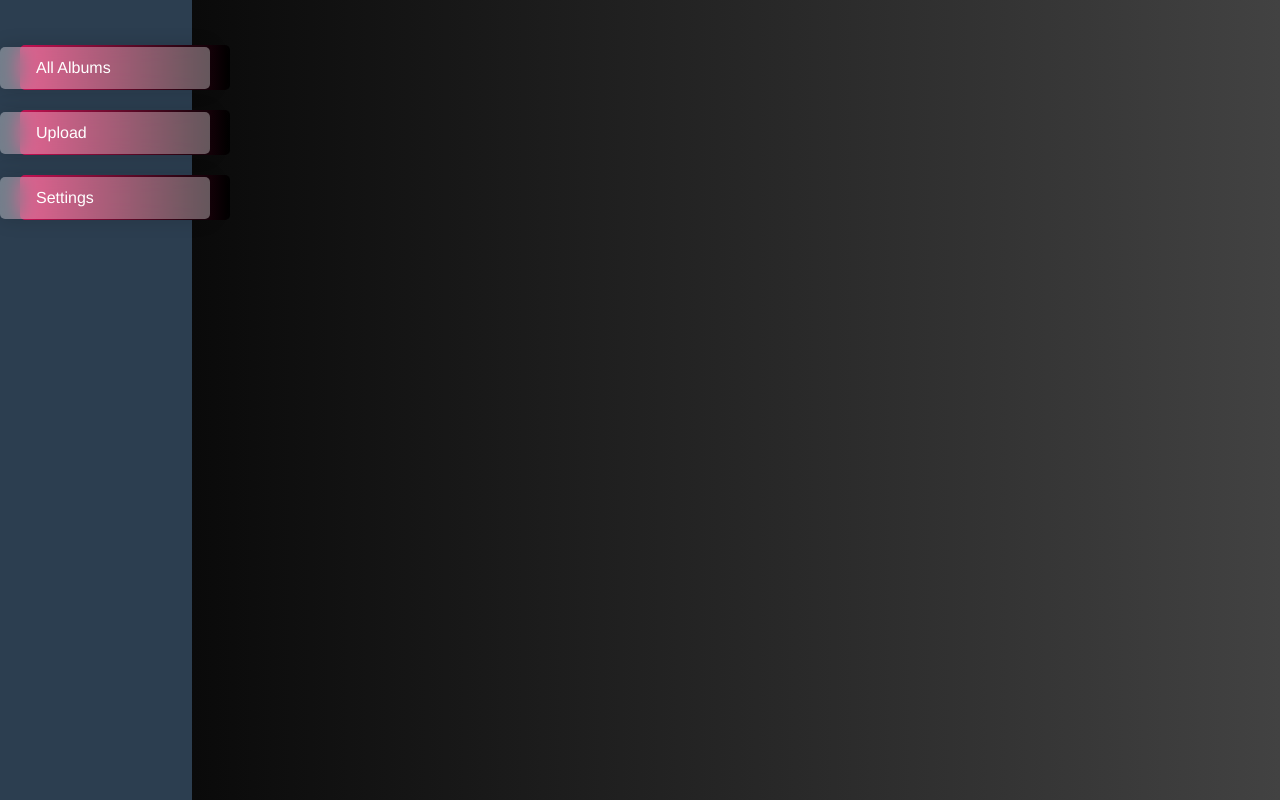
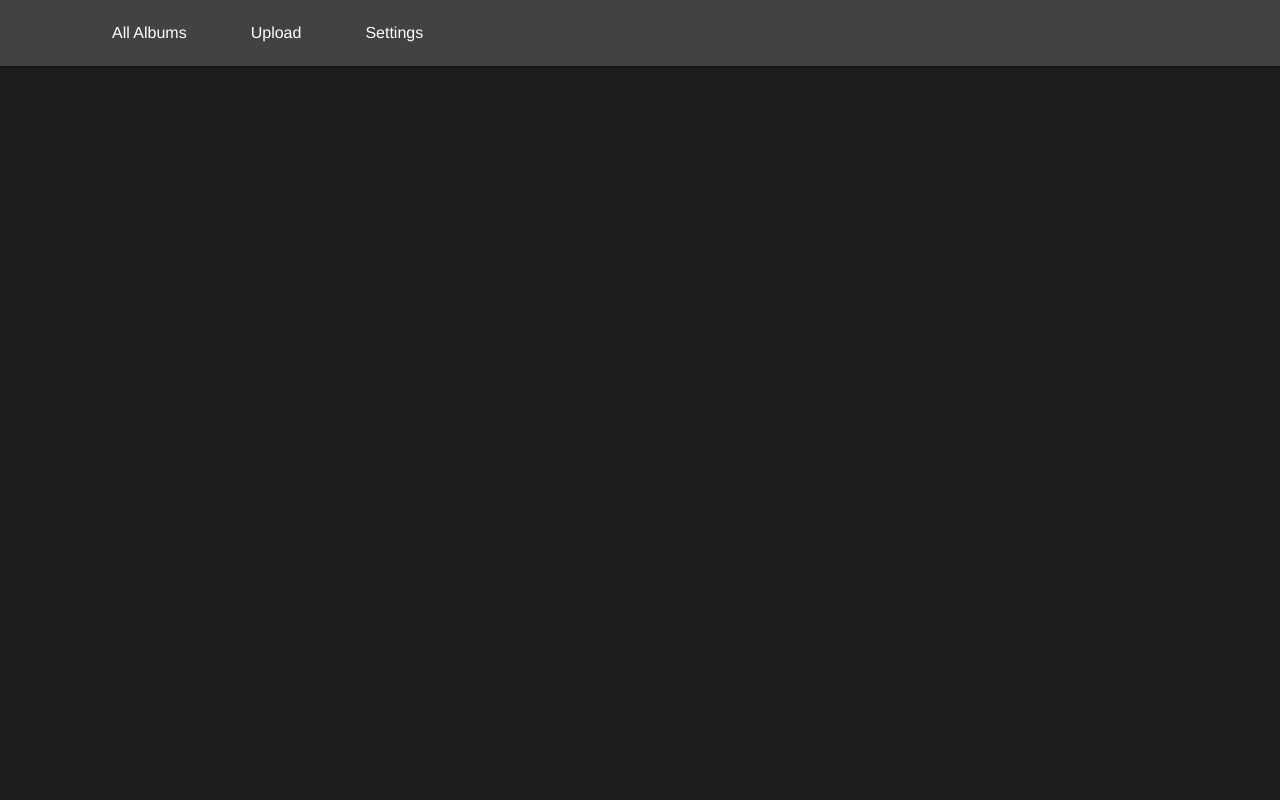
Before and after one commit to bharti404/Lowercase, a React (Create React App) app: page /admin in a window 1280 px wide. Built offline with nearby package versions, Linux system fonts and the light colour scheme.

Commit message:
remove unused var

```diff
--- a/package.json
+++ b/package.json
@@ -65,6 +65,7 @@
   },
   "devDependencies": {
     "@babel/core": "^7.26.0",
+    "@babel/plugin-proposal-private-property-in-object": "^7.21.11",
     "@babel/preset-env": "^7.26.0",
     "babel-loader": "^9.2.1"
   }
--- a/src/components/NewArtist/NewArtist.jsx
+++ b/src/components/NewArtist/NewArtist.jsx
@@ -1,20 +1,19 @@
 import React from "react";
 import "./NewArtist.css"
-import Artiststylescards from "../homepage/Artiststylescards";
+
 import Navbartoplogo from "../navbar/Navbartoplogo";
 import Footer from "../footer/Footer";
 import Prefooter from "../footer/Prefooter";
 import NewArtiststylescards from "../homepage/NewArtiststylescards";
 import artistData from "../../data/ArtistData";
 
-const ArtistNames = [
-  `DRAKE, A BOOGIE WIT THA HOODIE, GUNNA, KELHANI, PARTYNEXTDOOR, 6LACK, BRYSON TILLER, LIL TJAY,DON TOLIVER, AND TORY LANEZ, D BLOCK EUROPE, M HUNCHO, NAFE SMALLZ, `,
+// const ArtistNames = [
+//   `DRAKE, A BOOGIE WIT THA HOODIE, GUNNA, KELHANI, PARTYNEXTDOOR, 6LACK, BRYSON TILLER, LIL TJAY,DON TOLIVER, AND TORY LANEZ, D BLOCK EUROPE, M HUNCHO, NAFE SMALLZ, `,
 
-  `WEWANTWRAITHS, SKEPTA, RUSS MILLIONS, TION WAYNE, AITCH, AJ TRACEY, KREPT & KONAN, DIGDAT, ABRA CADABRA, ARRDEE, NSG, MOSTACK, STEFFLON DON, ZIEZIE, B YOUNG, NOT3S, YOUNG T & BUGSEY, WSTRN, MISS DYNAMITE, MAJESTIC, S CLUB, DAPPY, YUNGEN, DEVILMAN, BIG NARSTIE, WILEY, LETHAL BIZZLE, JAY1, CEE CHYNA, GLIZZ, M DOT R, NINO UPTOWN, SWITCH OTR, RAMZ, SWARMZ, AND KOOMZ,`,
-  ` SUB FOCUS, PENDULUM, SIGMA, DJ FRESH, WILKINSON, S.P.Y, BENNY L, ED SOLO, DEEKLINEJORDAN NORTH, KINGS OF THE ROLLERS, HEDEX, MACKY GEE, SERUM, BOU, TURNO, SOTA, CAMO & KROOKED,
- CULTURE SHOCK, BASSIC, GEORGIE RIOT, DOM WHITING EMILY MAKIS, CHARLOTTE PLANK, MR TRAUMATIK, FERRY CORSTEN, BASSHUNTER, DARKZY, WINDOW KID, MY NU LENG, SAMMY VIRJI, SKREAM, REDLIGHT, JACK FOWLER, NATHAN DAWE, SHIFT K3Y, DEEPER PURPOSE, CHRIS LORENZO, ANNIE MAC, SECONDCITY, DENIS SULTA, PATRICK TOPPING, HOT SINCE 82, EWAN MCVICAR, SOLARDO, BEN HEMSLEY, GORGON CITY, PAWSA, SWITCH DISCO, AND ALAN FITZPATRICK, ARTFUL DODGER, DJ LUCK AND MC NEAT DJ PIED PIPER, OXIDE & NEUTRINO, MATT JAM LAMONT MAJESTIC SWEET FEMALE ATTITUDE, MC DT, MONSTA BOY, STICKY, DJ CARTIER, SMOKEY BUBBLIN' B, AND HEARTLESS CREW DJ PIONEER DAVID RODIGAN, PRINCE FATTY, HORSEMEN, TROJAN SOUND SYSTEM, AND GENERAL LEVY, ZANE LOWE, JAGUAR SKILLS, THE DIXON BROTHERS, RICKIE AND MELVIN, IAMPJAY, CHARLIE SLOTH, KENNY ALLSTAR, DJ ACE, DJ SEMTEX, DJ LIMELIGHT, DJ SIMZ, , STEEL BANGLEZ.`,
-];
-const artistName =["jiya" , "dfikj" ,"dfghj" , "monkia" , "bharti" , "arti"]
+//   `WEWANTWRAITHS, SKEPTA, RUSS MILLIONS, TION WAYNE, AITCH, AJ TRACEY, KREPT & KONAN, DIGDAT, ABRA CADABRA, ARRDEE, NSG, MOSTACK, STEFFLON DON, ZIEZIE, B YOUNG, NOT3S, YOUNG T & BUGSEY, WSTRN, MISS DYNAMITE, MAJESTIC, S CLUB, DAPPY, YUNGEN, DEVILMAN, BIG NARSTIE, WILEY, LETHAL BIZZLE, JAY1, CEE CHYNA, GLIZZ, M DOT R, NINO UPTOWN, SWITCH OTR, RAMZ, SWARMZ, AND KOOMZ,`,
+//   ` SUB FOCUS, PENDULUM, SIGMA, DJ FRESH, WILKINSON, S.P.Y, BENNY L, ED SOLO, DEEKLINEJORDAN NORTH, KINGS OF THE ROLLERS, HEDEX, MACKY GEE, SERUM, BOU, TURNO, SOTA, CAMO & KROOKED,
+//  CULTURE SHOCK, BASSIC, GEORGIE RIOT, DOM WHITING EMILY MAKIS, CHARLOTTE PLANK, MR TRAUMATIK, FERRY CORSTEN, BASSHUNTER, DARKZY, WINDOW KID, MY NU LENG, SAMMY VIRJI, SKREAM, REDLIGHT, JACK FOWLER, NATHAN DAWE, SHIFT K3Y, DEEPER PURPOSE, CHRIS LORENZO, ANNIE MAC, SECONDCITY, DENIS SULTA, PATRICK TOPPING, HOT SINCE 82, EWAN MCVICAR, SOLARDO, BEN HEMSLEY, GORGON CITY, PAWSA, SWITCH DISCO, AND ALAN FITZPATRICK, ARTFUL DODGER, DJ LUCK AND MC NEAT DJ PIED PIPER, OXIDE & NEUTRINO, MATT JAM LAMONT MAJESTIC SWEET FEMALE ATTITUDE, MC DT, MONSTA BOY, STICKY, DJ CARTIER, SMOKEY BUBBLIN' B, AND HEARTLESS CREW DJ PIONEER DAVID RODIGAN, PRINCE FATTY, HORSEMEN, TROJAN SOUND SYSTEM, AND GENERAL LEVY, ZANE LOWE, JAGUAR SKILLS, THE DIXON BROTHERS, RICKIE AND MELVIN, IAMPJAY, CHARLIE SLOTH, KENNY ALLSTAR, DJ ACE, DJ SEMTEX, DJ LIMELIGHT, DJ SIMZ, , STEEL BANGLEZ.`,
+// ];
 
 
 const NewArtist = () => {
--- a/src/components/admin/Adminlayout.css
+++ b/src/components/admin/Adminlayout.css
@@ -1,4 +1,4 @@
-/* AdminLayout.css */
+/*
 .admin-layout {
   display: flex;
   background: linear-gradient(90deg, #000, #424242);
@@ -98,20 +98,89 @@
 
 .topbox,
 .btmbox {
-  display: none; /* Hide by default */
+  display: none;
 }
 
 .active .topbox,
 .active .btmbox {
-  display: block; /* Show when active */
+  display: block;
 }
 
-/* Apply hover effect for active items */
+
 .active a::after {
-  transform: translateX(-15%) !important; /* Always apply the hover effect */
+  transform: translateX(-15%) !important;
 
 }
 
 .active a::before {
-  transform: translateX(15%) !important; /* Always apply the hover effect */
+  transform: translateX(15%) !important;
+} */
+
+
+
+/* AdminLayout.css */
+.admin-layout {
+  display: flex;
+  flex-direction: column;
+  background: #111;
+  min-height: 100vh;
 }
+
+.top-navbar {
+  background: linear-gradient(90deg, #424242, #424242);
+  padding: 1.5rem 6rem;
+  box-shadow: 0 2px 5px rgba(0,0,0,0.4);
+  position: sticky;
+  top: 0;
+  z-index: 100;
+}
+
+.top-navbar nav ul {
+  list-style: none;
+  display: flex;
+  gap: 2rem;
+  margin: 0;
+  padding: 0;
+  align-items: center;
+}
+
+.top-navbar nav ul li {
+  position: relative;
+}
+
+.top-navbar nav ul li a {
+  color: white;
+  text-decoration: none;
+  padding: 0.5rem 1rem;
+  border-radius: 6px;
+  transition: all 0.3s ease;
+  position: relative;
+  font-weight: 500;
+}
+
+.top-navbar nav ul li a::before {
+  content: "";
+  position: absolute;
+  left: 0;
+  bottom: -5px;
+  height: 3px;
+  width: 100%;
+  background: linear-gradient(to right, #0575e6, #d4145a);
+  transform: scaleX(0);
+  transition: transform 0.3s ease;
+  transform-origin: right;
+  border-radius: 2px;
+}
+
+.top-navbar nav ul li a:hover::before,
+.top-navbar nav ul li.active a::before {
+  transform: scaleX(1);
+  transform-origin: left;
+}
+
+.main-content {
+  flex: 1;
+  padding: 20px;
+  background: #1e1e1e;
+  color: #fff;
+}
--- a/src/components/admin/Adminlayout.jsx
+++ b/src/components/admin/Adminlayout.jsx
@@ -1,4 +1,48 @@
-// AdminLayout.jsx
+
+// import React from 'react';
+// import { Outlet, useLocation } from 'react-router-dom';
+// import './Adminlayout.css';
+
+// const AdminLayout = () => {
+
+//   const location = useLocation();
+
+//   const isActive = (path) => location.pathname === path;
+
+//   return (
+//     <div className="admin-layout">
+//     <aside className="sidebar">
+//       <nav>
+//         <ul>
+//           <li className={isActive('/admin/albumlist') ? 'active' : ''}>
+//             <div className={isActive('/admin/albumlist') ? 'topbox active' : 'topbox'}></div>
+//             <a href="/admin/albumlist">All Albums</a>
+//             <div className={isActive('/admin/albumlist') ? 'btmbox active' : 'btmbox'}></div>
+//           </li>
+//           <li className={isActive('/admin/albumupload') ? 'active' : ''}>
+//             <div className={isActive('/admin/albumupload') ? 'topbox active' : 'topbox'}></div>
+//             <a href="/admin/albumupload">Upload</a>
+//             <div className={isActive('/admin/albumupload') ? 'btmbox active' : 'btmbox'}></div>
+//           </li>
+//           <li className={isActive('/admin/settings') ? 'active' : ''}>
+//             <div className={isActive('/admin/settings') ? 'topbox active' : 'topbox'}></div>
+//             <a href="/admin/settings">Settings</a>
+//             <div className={isActive('/admin/settings') ? 'btmbox active' : 'btmbox'}></div>
+//           </li>
+//         </ul>
+//       </nav>
+//     </aside>
+//       <main className="main-content">
+//         <Outlet />
+//       </main>
+//     </div>
+//   );
+// };
+
+// export default AdminLayout;
+
+
+
 import React from 'react';
 import { Outlet, useLocation } from 'react-router-dom';
 import './Adminlayout.css';
@@ -6,36 +50,33 @@ import './Adminlayout.css';
 const AdminLayout = () => {
 
   const location = useLocation();
-  // Helper function to check if the current route matches the link
+
   const isActive = (path) => location.pathname === path;
 
   return (
+   // AdminLayout.jsx
 <div className="admin-layout">
-    <aside className="sidebar">
+  <header className="top-navbar">
     <nav>
       <ul>
         <li className={isActive('/admin/albumlist') ? 'active' : ''}>
-            <div className={isActive('/admin/albumlist') ? 'topbox active' : 'topbox'}></div>
           <a href="/admin/albumlist">All Albums</a>
-            <div className={isActive('/admin/albumlist') ? 'btmbox active' : 'btmbox'}></div>
         </li>
         <li className={isActive('/admin/albumupload') ? 'active' : ''}>
-            <div className={isActive('/admin/albumupload') ? 'topbox active' : 'topbox'}></div>
           <a href="/admin/albumupload">Upload</a>
-            <div className={isActive('/admin/albumupload') ? 'btmbox active' : 'btmbox'}></div>
         </li>
         <li className={isActive('/admin/settings') ? 'active' : ''}>
-            <div className={isActive('/admin/settings') ? 'topbox active' : 'topbox'}></div>
           <a href="/admin/settings">Settings</a>
-            <div className={isActive('/admin/settings') ? 'btmbox active' : 'btmbox'}></div>
         </li>
       </ul>
     </nav>
-    </aside>
+  </header>
+
   <main className="main-content">
-        <Outlet /> {/* This will render the clicked item content */}
+    <Outlet />
   </main>
 </div>
+
   );
 };
 
--- a/src/components/admin/Album/Albumupload.css
+++ b/src/components/admin/Album/Albumupload.css
@@ -234,3 +234,7 @@ cursor: pointer;
     background-position-x: 100%;
     transform: scale(1.1);
   }
+
+  label{
+    color: #000;
+  }
--- a/src/components/admin/Album/Albumupload.jsx
+++ b/src/components/admin/Album/Albumupload.jsx
@@ -78,36 +78,36 @@ const AlbumUpload = () => {
 
 
 
-  const handleFolderUpload = async (e) => {
-    const files = e.target.files;
-    if (!files || files.length === 0) return;
+  // const handleFolderUpload = async (e) => {
+  //   const files = e.target.files;
+  //   if (!files || files.length === 0) return;
 
-    setLoading(true);
-    try {
-      const formData = new FormData();
-      Array.from(files).forEach((file) => {
-        formData.append("files", file);
-      });
-      formData.append("albumTitle", title || "untitled_album");
+  //   setLoading(true);
+  //   try {
+  //     const formData = new FormData();
+  //     Array.from(files).forEach((file) => {
+  //       formData.append("files", file);
+  //     });
+  //     formData.append("albumTitle", title || "untitled_album");
 
-      // Your backend should handle uploading to Dropbox with its SDK
-      const res = await axios.post(
-        `${baseUrl}/api/dropbox/folder-upload`,
-        formData,
-        {
-          headers: { "Content-Type": "multipart/form-data" },
-        }
-      );
 
-      setDropboxImages(res.data.links); // backend should return uploaded Dropbox links
-      setAssets(false);
-      alert("Folder uploaded successfully!");
-    } catch (error) {
-      console.error("Error uploading folder:", error);
-      alert("Error uploading folder. Check console.");
-    }
-    setLoading(false);
-  };
+  //     const res = await axios.post(
+  //       `${baseUrl}/api/dropbox/folder-upload`,
+  //       formData,
+  //       {
+  //         headers: { "Content-Type": "multipart/form-data" },
+  //       }
+  //     );
+
+  //     setDropboxImages(res.data.links);
+  //     setAssets(false);
+  //     alert("Folder uploaded successfully!");
+  //   } catch (error) {
+  //     console.error("Error uploading folder:", error);
+  //     alert("Error uploading folder. Check console.");
+  //   }
+  //   setLoading(false);
+  // };
 
   // 🔹 Submit album metadata
   const handleSubmit = async (e) => {
--- a/src/components/artist/Artistdetail.jsx
+++ b/src/components/artist/Artistdetail.jsx
@@ -3,13 +3,13 @@ import "./Artistdetail.css";
 import Navbartoplogo from "../navbar/Navbartoplogo";
 import Prefooter from "../footer/Prefooter";
 import Footer from "../footer/Footer";
-import Drake from '../assests/Artists/drake.jpeg';
+
 import { useParams } from "react-router-dom";
 import artistData from "../../data/ArtistData";
 
 const Artistdetail = (props) => {
 
-  const ArtistName = props.name;
+
    const {id}= useParams();
     const artist = artistData.find((a) => a.id === parseInt(id));
     if(!artist){
--- a/src/components/homepage/PhotoWall.jsx
+++ b/src/components/homepage/PhotoWall.jsx
@@ -23,7 +23,7 @@ export default function PhotoWall() {
 
     const FetchAlbumById = async () => {
       const response = await axios.get(`${BaseUrl}/api/album/get/6733c1b1df07ccf2838503d7`);
-      console.log("The response from backend:", response.data.data .photos);
+      console.log("The response from backend:", response.data.data.photos);
 
       setImageList( response.data?.data.photos)
 
--- a/src/components/photos/EventAlbums.jsx
+++ b/src/components/photos/EventAlbums.jsx
@@ -1,6 +1,6 @@
 import React from "react";
 import "./EventAlbums.css";
-import { Link } from "react-router-dom";
+
 import event1 from "../assests/event.jpg"
 
 const eventData = [
--- a/src/components/photos/Modernphotos.jsx
+++ b/src/components/photos/Modernphotos.jsx
@@ -29,7 +29,7 @@ const Modernphotos = () => {
     fetchData();
   }, [baseUrl]);
 
-  const limitedAlbums = albums.slice(0, 6);
+  // const limitedAlbums = albums.slice(0, 6);
 
   if (loading) return <p>Loading...</p>;
   if (error) return <p>Error: {error.message}</p>;
```
Also changed, not shown: 1 other file (tests, documents, lock files or other folders). Lines whose indentation alone changed are shown as unchanged.
